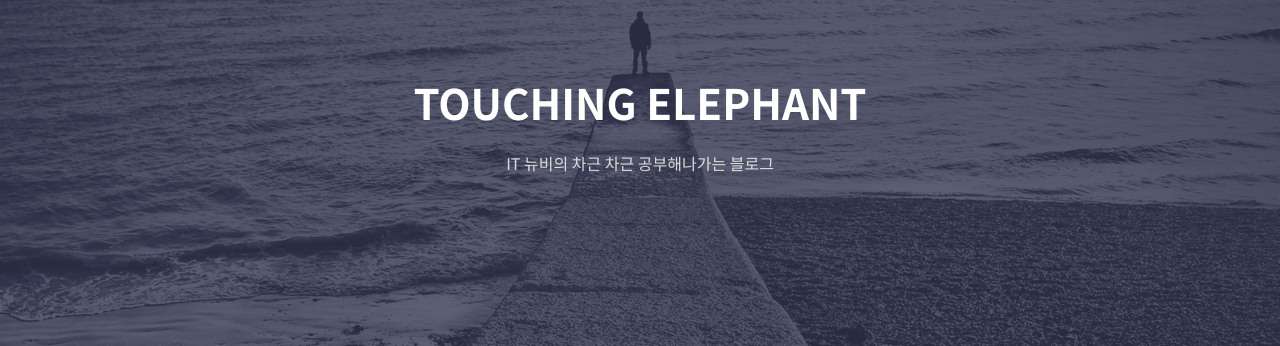
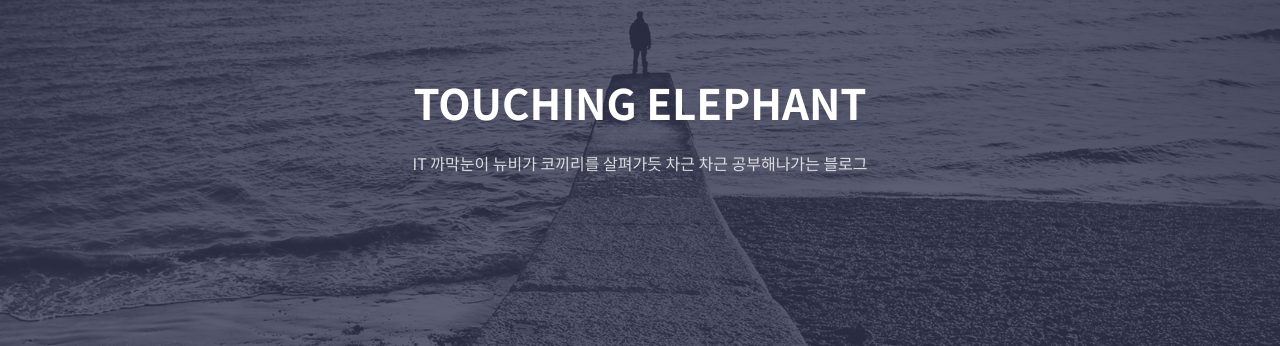
Before and after one commit to mokpolar/mokpolar.github.io, a Jekyll site: the page built from index.md, in a window 1280 px wide. Shown: the part 160-506 px from the top of the page. Built offline with Jekyll 4.4.1, drawn with Linux system fonts in a browser that asks for light colours.

Commit message:
Update _config.yml

```diff
--- a/_config.yml
+++ b/_config.yml
@@ -27,7 +27,7 @@ navigation: # Navigation links
   - { name: "About", link: "/about" }
 
 tagline: >
-  IT 뉴비의 차근 차근 공부해나가는 블로그
+  IT 까막눈이 뉴비가 코끼리를 살펴가듯 차근 차근 공부해나가는 블로그
 
 hero_img: posts/sleek_lg.jpg # Main background image: use the path from /assets/img/ => This will output /assets/img/posts/sleek_lg.jpg
 
```
